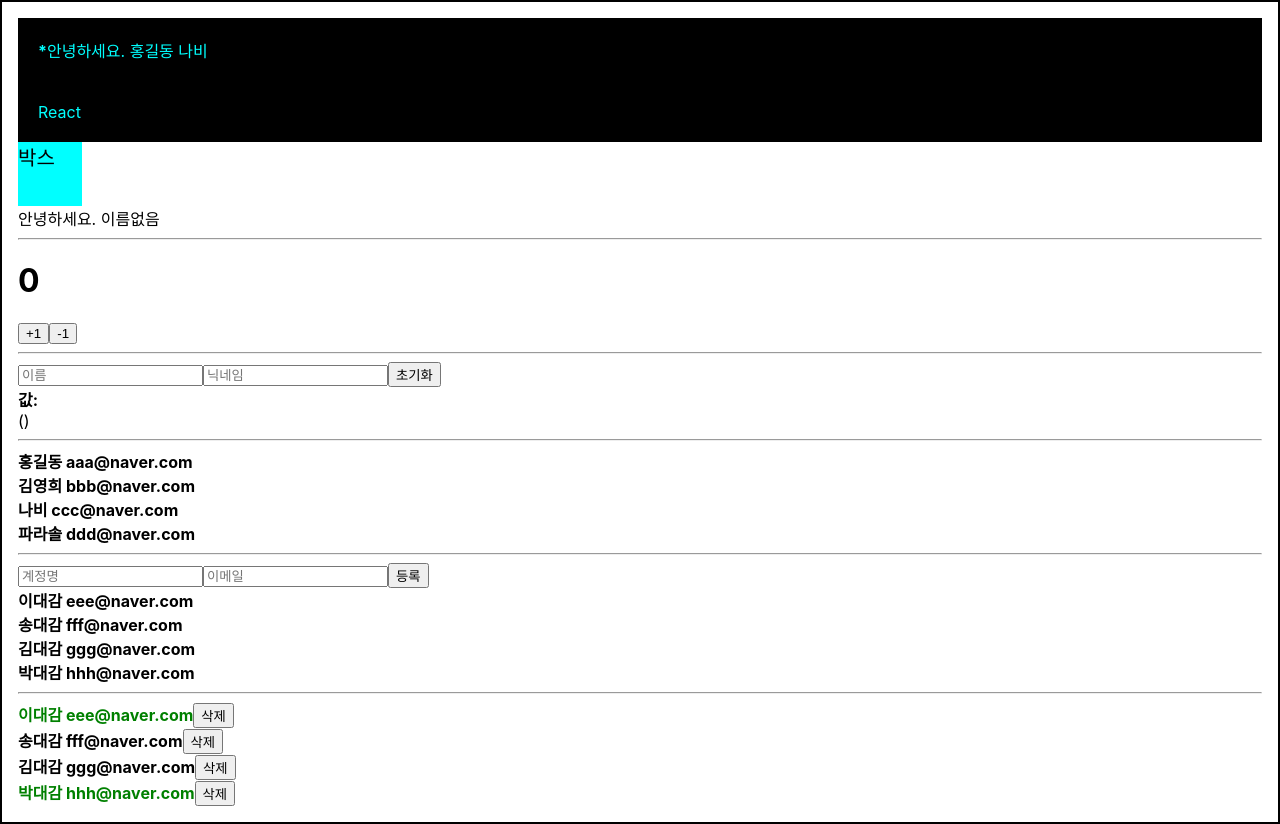
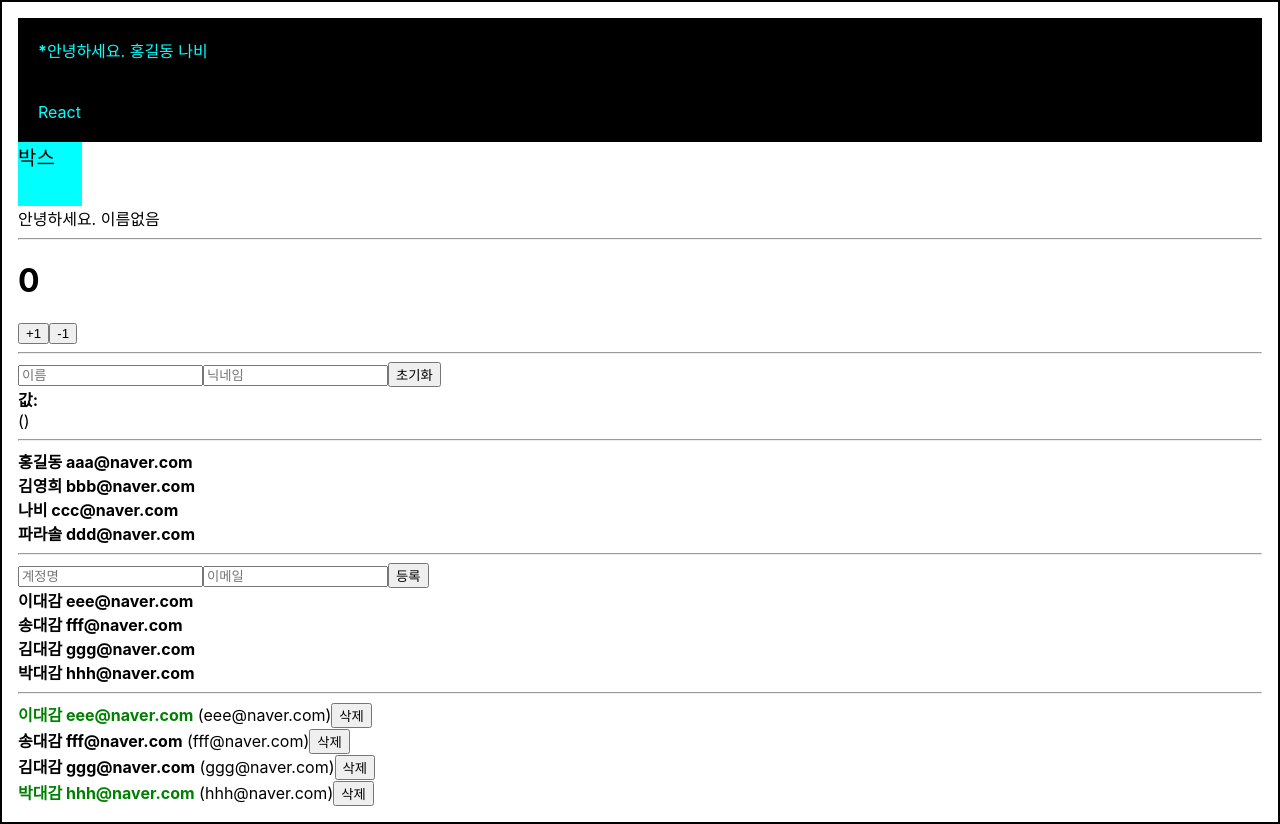
Before and after one commit to PublisherKang/reactStudy3, a React (Create React App) app in the folder begin-react/: page / in a window 1280 px wide. Built offline with nearby package versions, Linux system fonts and the light colour scheme.

Commit message:
useEffect 설정

```diff
--- a/begin-react/src/UserList3.js
+++ b/begin-react/src/UserList3.js
@@ -1,6 +1,11 @@
-import React from "react";
+import React, { useEffect } from "react";
 
 const User = ({ user, onRemove, onToggle }) => {
+  useEffect(() => {
+    console.log("컴포넌트가 화면에 나타남");
+    return () => console.log("컴포넌트가 화면에서 사라짐");
+  }, []);
+
   return (
     <div>
       <b
@@ -12,6 +17,8 @@ const User = ({ user, onRemove, onToggle }) => {
       >
         {user.username} <span>{user.email}</span>
       </b>
+      &nbsp;
+      <span>({user.email})</span>
       <button onClick={() => onRemove(user.id)}>삭제</button>
     </div>
   );
```
